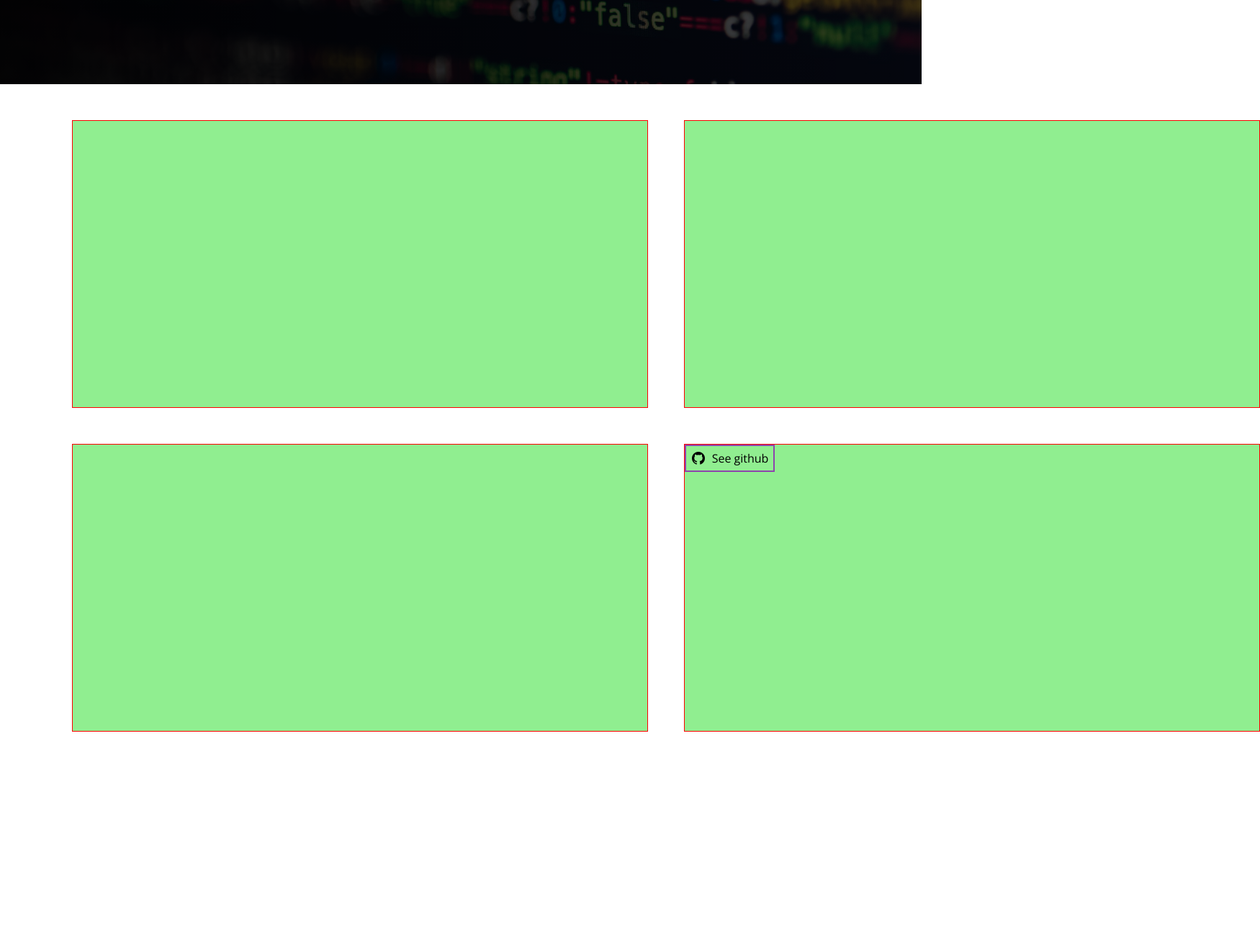
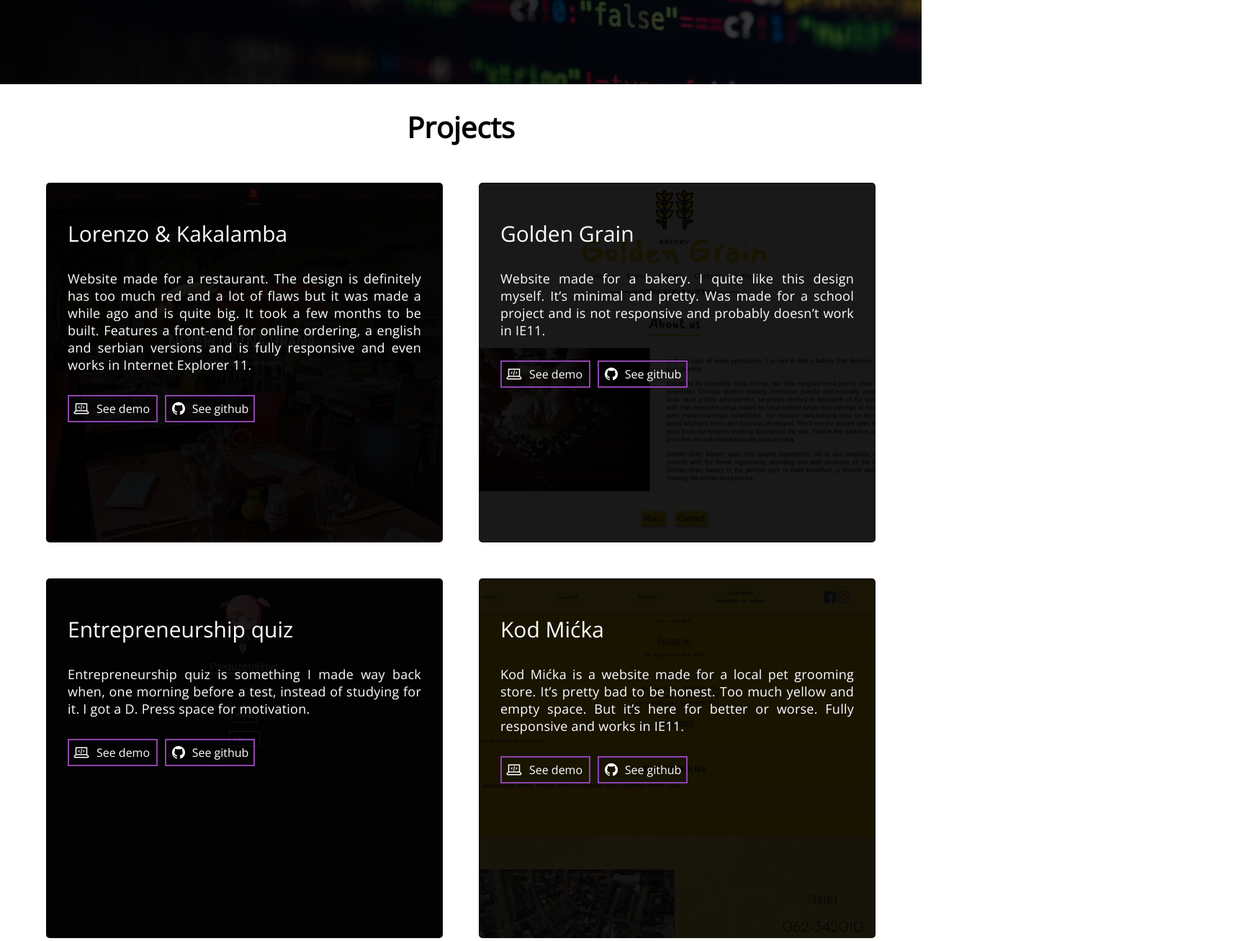
Before and after one commit to CriticalVRAM/portfolio_school, a plain HTML site: page docs/index.html in a window 1280 px wide. Shown: the part 683-1991 px from the top of the page at 72% size, 1750 px wide, since content can reach past the window. Before the commit the page ends 1750 px from the top, so only its background shows below. Drawn offline with nearby package versions, Linux system fonts and the light colour scheme.

Commit message:
projects

```diff
--- a/docs/index.html
+++ b/docs/index.html
@@ -17,27 +17,88 @@
     <nav class="nav">
       <a href="#"><img class="nav__logo" src="img/logo.png" alt="logo"/></a>
       <ul class="nav__ul">
-        <li><a href="#">Skills</a></li>
-        <li><a href="#">Projects</a></li>
-        <li><a href="#">About</a></li>
-        <li><a href="#">Contact</a></li>
+        <li><a href="#skills">Skills</a></li>
+        <li><a href="#projects">Projects</a></li>
+        <li><a href="#about">About</a></li>
+        <li><a href="#contact">Contact</a></li>
       </ul>
     </nav>
     <section class="title">
       <h1>Uroš Radulović | WebDev</h1>
       <div class="button button--big">
         <i class="las la-project-diagram"></i>
-        <a href="#">See projects</a>
+        <a href="#projects">See projects</a>
       </div>
     </section>
-    <section class="project">
-      <div class="project__box"></div>
-      <div class="project__box"></div>
-      <div class="project__box"></div>
-      <div class="project__box">
-        <div class="button">
-          <i class="lab la-github"></i>
-          <a href="#">See github</a>
+    <section class="project" id="projects">
+      <h2>Projects</h2>
+      <div class="project__box project__box--1">
+        <h3>Lorenzo & Kakalamba</h3>
+        <p>
+          Website made for a restaurant. The design is definitely has too much red and a lot of flaws but it was made a while ago and is quite big. It
+          took a few months to be built. Features a front-end for online ordering, a english and serbian versions and is fully responsive and even
+          works in Internet Explorer 11.
+        </p>
+        <div class="project__btns">
+          <div class="button button--white">
+            <i class="las la-laptop-code"></i>
+            <a href="https://nani-sore-0.github.io/Lorenzo-Kakalamba/">See demo</a>
+          </div>
+          <div class="button button--white">
+            <i class="lab la-github"></i>
+            <a href="https://github.com/Nani-Sore-0/Lorenzo-Kakalamba">See github</a>
+          </div>
+        </div>
+      </div>
+      <div class="project__box project__box--2">
+        <h3>Golden Grain</h3>
+        <p>
+          Website made for a bakery. I quite like this design myself. It’s minimal and pretty. Was made for a school project and is not responsive and
+          probably doesn’t work in IE11.
+        </p>
+        <div class="project__btns">
+          <div class="button button--white">
+            <i class="las la-laptop-code"></i>
+            <a href="https://nani-sore-0.github.io/GoldenGrain/index.html">See demo</a>
+          </div>
+          <div class="button button--white">
+            <i class="lab la-github"></i>
+            <a href="https://github.com/Nani-Sore-0/GoldenGrain">See github</a>
+          </div>
+        </div>
+      </div>
+      <div class="project__box project__box--3">
+        <h3>Entrepreneurship quiz</h3>
+        <p>
+          Entrepreneurship quiz is something I made way back when, one morning before a test, instead of studying for it. I got a D. Press space for
+          motivation.
+        </p>
+        <div class="project__btns">
+          <div class="button button--white">
+            <i class="las la-laptop-code"></i>
+            <a href="https://nani-sore-0.github.io/Summary/">See demo</a>
+          </div>
+          <div class="button button--white">
+            <i class="lab la-github"></i>
+            <a href="https://github.com/Nani-Sore-0/Summary">See github</a>
+          </div>
+        </div>
+      </div>
+      <div class="project__box project__box--4">
+        <h3>Kod Mićka</h3>
+        <p>
+          Kod Mićka is a website made for a local pet grooming store. It’s pretty bad to be honest. Too much yellow and empty space. But it’s here for
+          better or worse. Fully responsive and works in IE11.
+        </p>
+        <div class="project__btns">
+          <div class="button button--white">
+            <i class="las la-laptop-code"></i>
+            <a href="https://nani-sore-0.github.io/KodMicka/">See demo</a>
+          </div>
+          <div class="button button--white">
+            <i class="lab la-github"></i>
+            <a href="https://github.com/Nani-Sore-0/KodMicka">See github</a>
+          </div>
         </div>
       </div>
     </section>
--- a/src/scss/base/_base.scss
+++ b/src/scss/base/_base.scss
@@ -7,6 +7,7 @@
 }
 html {
   font-size: 62.5%; // 1rem = 10px
+  scroll-behavior: smooth;
 }
 body {
   box-sizing: border-box;
--- a/src/scss/components/_header.scss
+++ b/src/scss/components/_header.scss
@@ -9,11 +9,9 @@
   justify-content: space-between;
 
   background-color: #212121;
-  padding: 10px 100px;
-  border-radius: 0 0 5px 5px;
-  box-shadow: 0px 7px 6px black;
+  padding: 0 100px;
   &__logo {
-    height: 85px;
+    height: 65px;
     width: auto;
   }
   &__ul {
@@ -21,7 +19,7 @@
     grid-auto-flow: column;
     gap: 3rem;
     & li a {
-      font-size: 3rem;
+      font-size: 2.4rem;
       color: white;
       &:hover {
         color: $color;
--- a/src/scss/layout/_projects.scss
+++ b/src/scss/layout/_projects.scss
@@ -1,15 +1,47 @@
 .project {
   display: grid;
-  grid-template-columns: auto auto;
-  grid-template-rows: auto auto;
-  align-items: center;
+  grid-template-columns: 1fr 1fr;
+  grid-template-rows: auto 500px 500px;
   justify-items: center;
   gap: 50px;
-  padding: 50px 100px;
+
+  padding: 2.5% 5%;
+
+  // children
+  & h2 {
+    grid-column: 1 / 3;
+  }
   &__box {
-    width: 800px;
-    height: 400px;
-    background-color: lightgreen;
-    border: 1px solid red;
+    display: grid;
+    align-content: start;
+    align-items: center;
+    justify-items: start;
+    text-align: justify;
+    gap: 3rem;
+
+    background-image: linear-gradient(to right, rgba(0, 0, 0, 0.85), rgba(0, 0, 0, 0.85)), url(../img/lk.jpg);
+    background-size: cover;
+    background-position: center;
+    color: white;
+    padding: 5rem 3rem 3rem 3rem;
+    border-radius: 5px;
+  }
+  &__btns {
+    display: grid;
+    grid-auto-flow: column;
+    gap: 1rem;
+  }
+  // background images
+  &__box--1 {
+    background-image: linear-gradient(to right, rgba(0, 0, 0, 0.9), rgba(0, 0, 0, 0.9)), url(../img/lk.jpg);
+  }
+  &__box--2 {
+    background-image: linear-gradient(to right, rgba(0, 0, 0, 0.9), rgba(0, 0, 0, 0.9)), url(../img/gg.jpg);
+  }
+  &__box--3 {
+    background-image: linear-gradient(to right, rgba(0, 0, 0, 0.9), rgba(0, 0, 0, 0.9)), url(../img/natsuki.jpg);
+  }
+  &__box--4 {
+    background-image: linear-gradient(to right, rgba(0, 0, 0, 0.9), rgba(0, 0, 0, 0.9)), url(../img/micko.jpg);
   }
 }
--- a/src/scss/layout/_title.scss
+++ b/src/scss/layout/_title.scss
@@ -10,4 +10,5 @@
   padding-left: 50px;
   background-image: linear-gradient(to right, rgba(0, 0, 0, 0.95), rgba(0, 0, 0, 0.7)), url(../img/cover.jpg);
   background-size: cover;
+  background-attachment: fixed;
 }
```
Also changed, not shown: docs/css/main.css, docs/img/gg.jpg (added), docs/img/img_comp/gg.jpg (added), docs/img/img_comp/lk.jpg (added), docs/img/img_comp/micko.jpg (added), docs/img/img_comp/natsuki.jpg (added), docs/img/lk.jpg (added), docs/img/micko.jpg (added), docs/img/natsuki.jpg (added), src/img/gg.png (added), src/img/micko.png (added), src/img/natsuki.png (added), 2 other files.
